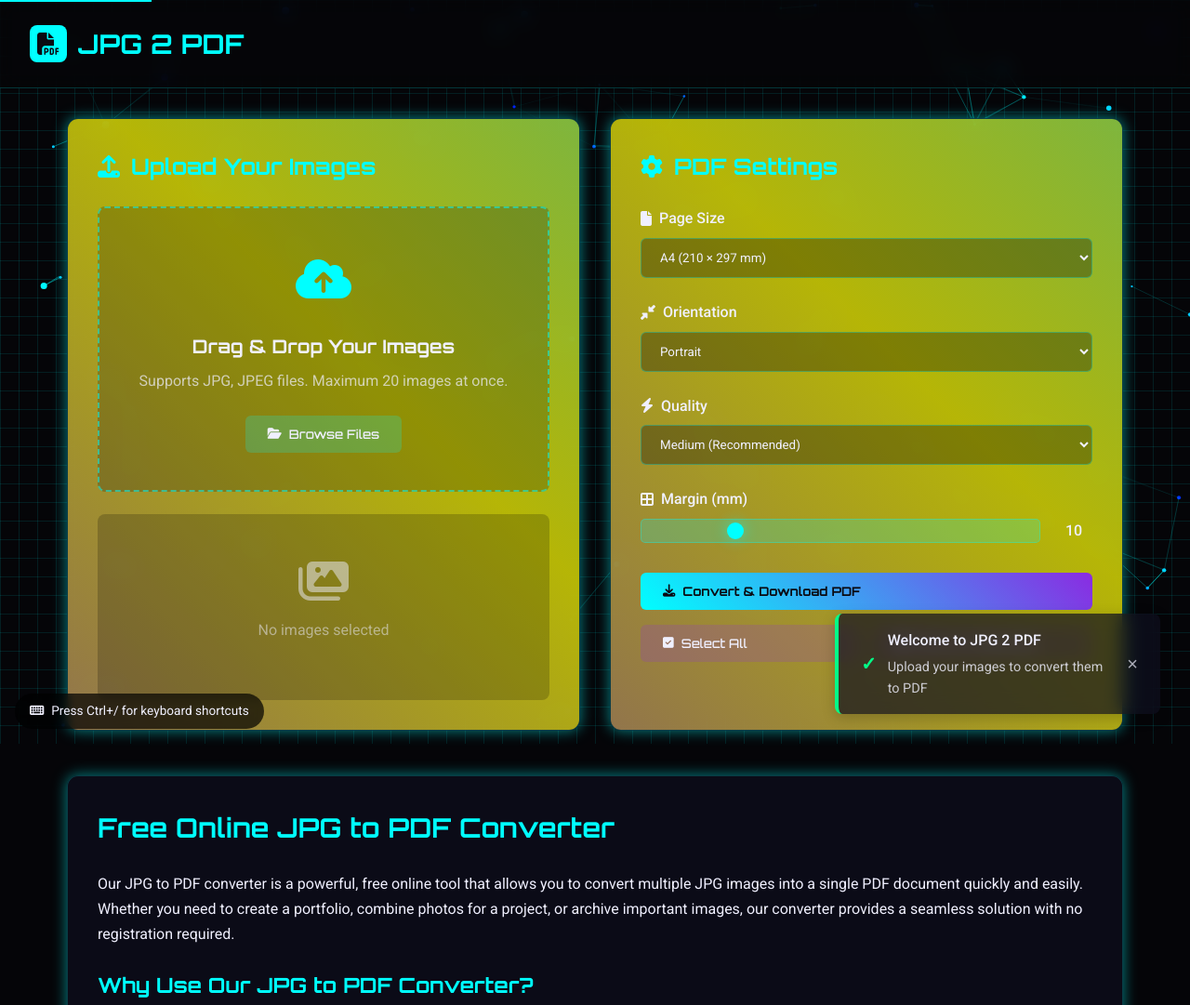
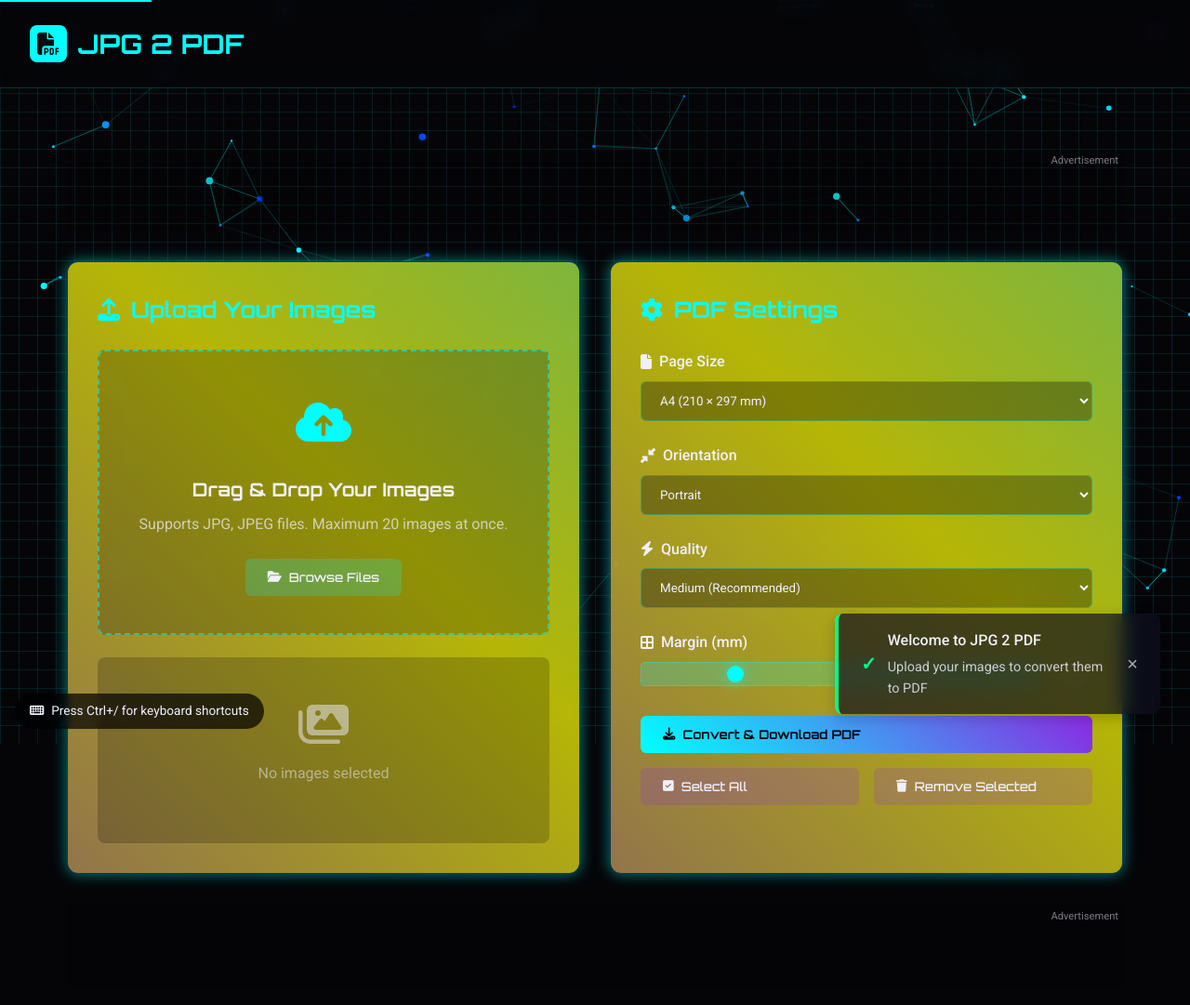
Before and after one commit to godly09/JPG2PDF, a plain HTML site: page index.html in a window 1280 px wide. Shown: the top 1081 px of the page at 93% size. Drawn offline with nearby package versions, Linux system fonts and the light colour scheme.

Commit message:
Update index.html

```diff
--- a/index.html
+++ b/index.html
@@ -1,4 +1,4 @@
- <!DOCTYPE html>
+<!DOCTYPE html>
 <html lang="en">
 <head>
     <link rel="icon" type="image/png" sizes="32x32" href="/favicon-32x32.png">
@@ -991,6 +991,27 @@
                 border: 1px solid #ccc;
             }
         }
+
+        /* Ad container styles */
+        .ad-container {
+            margin: 2rem 0;
+            display: flex;
+            justify-content: center;
+            align-items: center;
+            min-height: 90px;
+            background: rgba(0, 0, 0, 0.2);
+            border-radius: 8px;
+            overflow: hidden;
+        }
+
+        .ad-label {
+            position: absolute;
+            top: 5px;
+            right: 5px;
+            font-size: 0.7rem;
+            color: rgba(240, 240, 255, 0.5);
+            z-index: 1;
+        }
     </style>
 </head>
 <body>
@@ -1008,6 +1029,12 @@
     </header>
 
     <main class="container" id="main-content">
+        <!-- First Ad Placement -->
+        <div class="ad-container" style="position: relative;">
+            <span class="ad-label">Advertisement</span>
+            <script type='text/javascript' src='//pl27592740.revenuecpmgate.com/1c/a5/c5/1ca5c5ae5d5738ce569f177b95ef2d61.js'></script>
+        </div>
+
         <div class="main-content">
             <section class="holographic-card">
                 <h2 class="card-title">
@@ -1116,6 +1143,13 @@
             </section>
         </div>
 
+        <!-- Second Ad Placement -->
+        <div class="ad-container" style="position: relative;">
+            <span class="ad-label">Advertisement</span>
+            <script async="async" data-cfasync="false" src="//pl27592840.revenuecpmgate.com/3408d2f6288d61a79190e141c82a49d9/invoke.js"></script>
+            <div id="container-3408d2f6288d61a79190e141c82a49d9"></div>
+        </div>
+
         <!-- SEO Content Section -->
         <section class="seo-content">
             <h2>Free Online JPG to PDF Converter</h2>
@@ -1193,6 +1227,12 @@
 
             <p><strong>Perfect for:</strong> Students, photographers, professionals, businesses, and anyone who needs to convert JPG images to PDF format for sharing, archiving, or printing purposes.</p>
         </section>
+
+        <!-- Third Ad Placement -->
+        <div class="ad-container" style="position: relative;">
+            <span class="ad-label">Advertisement</span>
+            <div id="additional-ad-container"></div>
+        </div>
 
         <footer>
             <p>© 2023 JPG 2 PDF Converter Online - Quantum Edition | All rights reserved</p>
```
